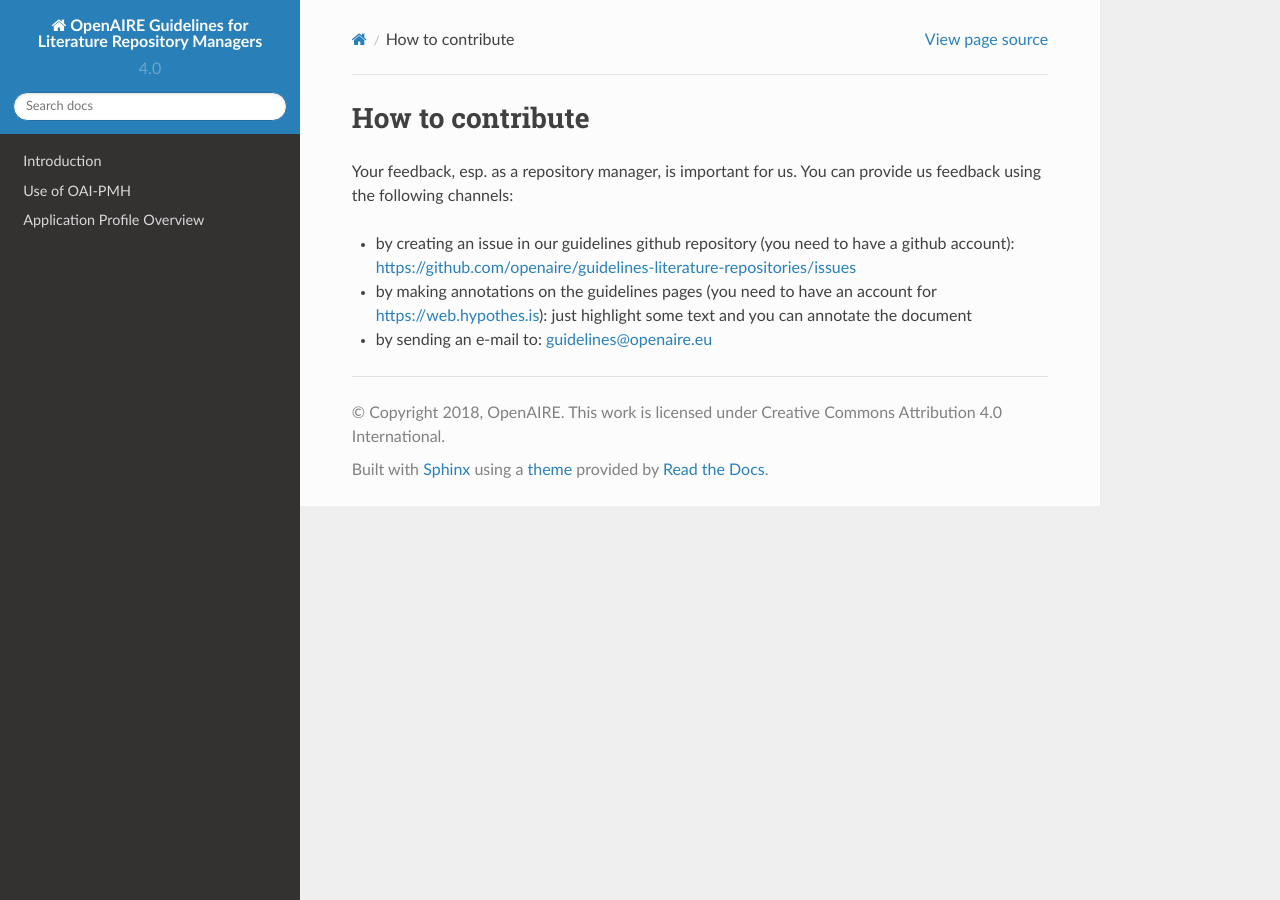
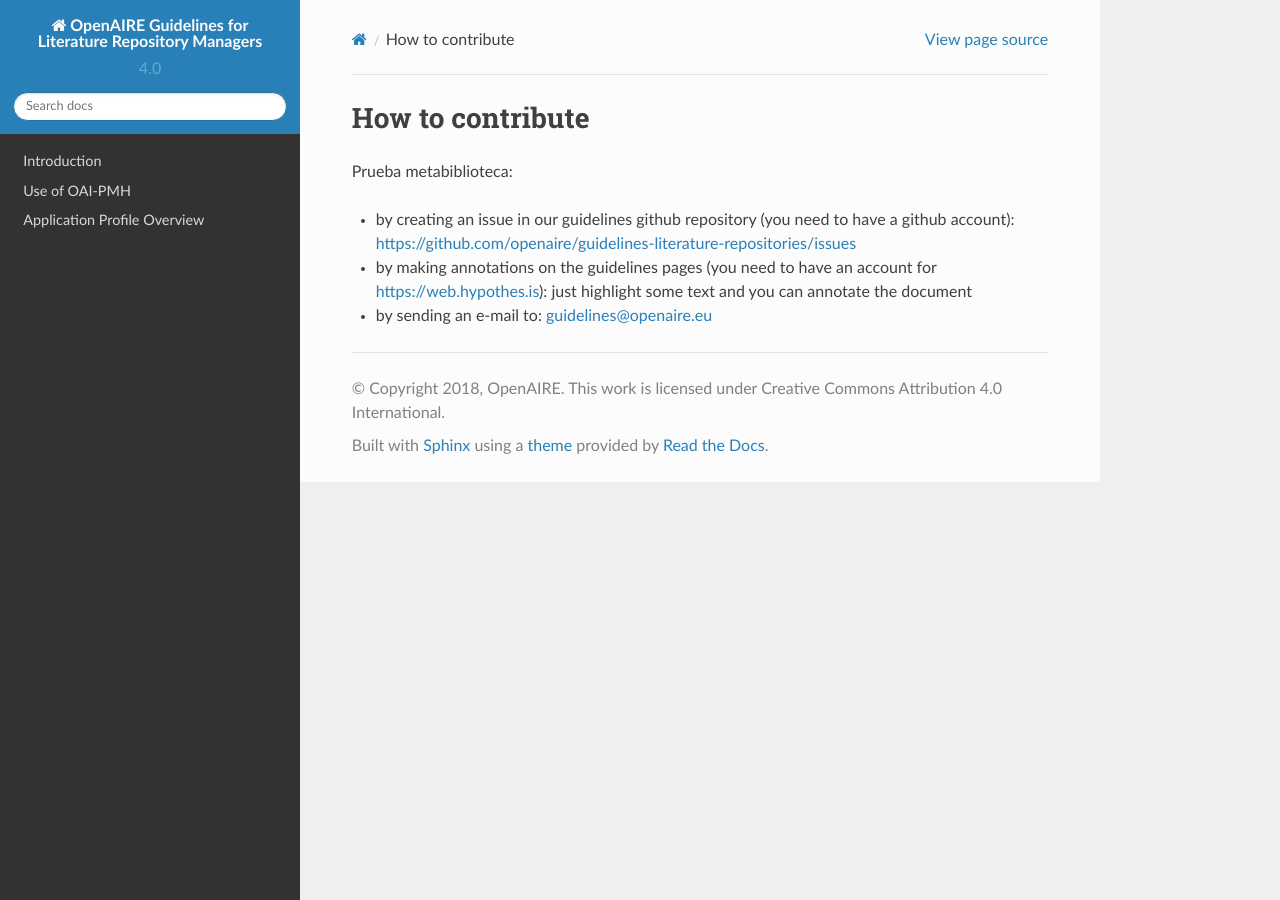
Before and after one commit to rcic/openaire4, a Sphinx documentation site: the page built from docs/contribute.rst, in a window 1280 px wide. Built offline with Sphinx 7.4.7 and the Read the Docs theme 2.0.0, drawn with Linux system fonts in a browser that asks for light colours; a script that is not in the unit is left out.

Commit message:
Update contribute.rst

```diff
--- a/docs/contribute.rst
+++ b/docs/contribute.rst
@@ -1,7 +1,7 @@
 How to contribute
 ~~~~~~~~~~~~~~~~~
 
-Your feedback, esp. as a repository manager, is important for us. You can provide us feedback using the following channels:
+Prueba metabiblioteca:
 
 * by creating an issue in our guidelines github repository (you need to have a github account): https://github.com/openaire/guidelines-literature-repositories/issues
 * by making annotations on the guidelines pages (you need to have an account for https://web.hypothes.is): just highlight some text and you can annotate the document
```
